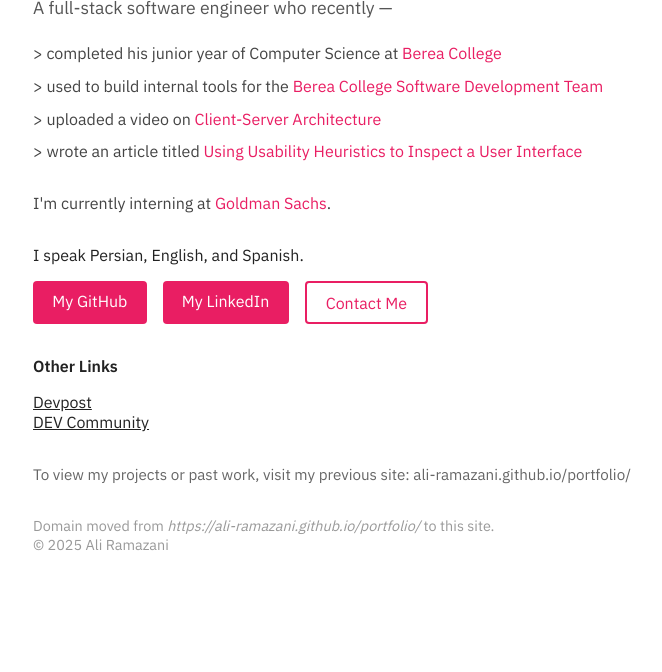
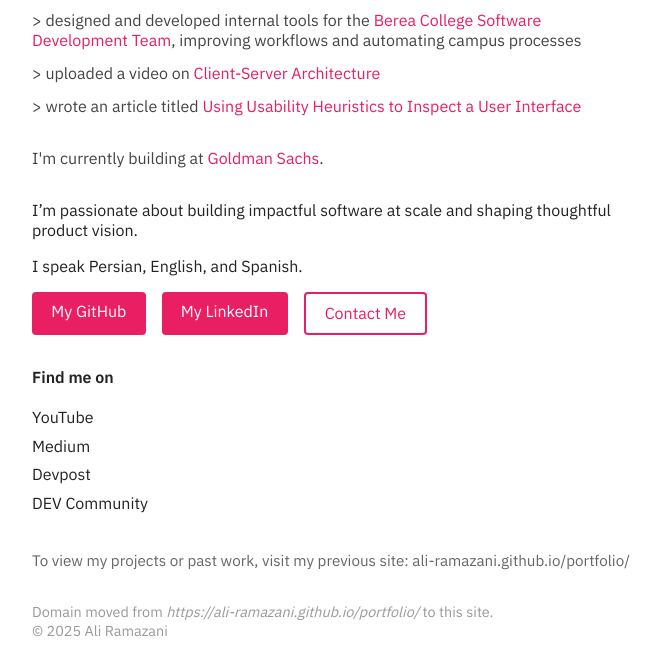
Before and after one commit to ali-ramazani/ali-ramazani.com, a website built with webpack: page index.html in a window 1280 px wide. Shown: the part 173-845 px from the top of the page, without its empty margins (308-970 px from the left). Before the commit the page ends 800 px from the top, so only its background shows below. Built offline with nearby package versions, Linux system fonts and the light colour scheme.

Commit message:
added some links

```diff
--- a/index.html
+++ b/index.html
@@ -13,14 +13,16 @@
   <p class="subtitle">A full-stack software engineer who recently —</p>
 
   <ul class="activity">
-    <li>&gt; completed his junior year of Computer Science at <span class="highlight"><a href="https://www.berea.edu/" target="_blank">Berea College</a></span></li>
-    <li>&gt; used to build internal tools for the <span class="highlight"><a href="https://www.linkedin.com/company/berea-college-student-software-development-team/" target="_blank">Berea College Software Development Team</a></span></li>
-    <li>&gt; uploaded a video on <span class="highlight"><a href="https://www.youtube.com/@itsaliramazani" target="_blank">Client-Server Architecture</a></span></li>
-    <li>&gt; wrote an article titled <span class="highlight"><a href="https://medium.com/@aliramazani" target="_blank">Using Usability Heuristics to Inspect a User Interface</a></span></li>
+    <li>&gt; completed his junior year studying Computer Science at <span class="highlight"><a href="https://www.berea.edu/" target="_blank">Berea College</a></span>, with a focus on full-stack development and systems design</li>
+    <li>&gt; designed and developed internal tools for the <span class="highlight"><a href="https://www.linkedin.com/company/berea-college-student-software-development-team/" target="_blank">Berea College Software Development Team</a></span>, improving workflows and automating campus processes</li>
+    <li>&gt; uploaded a video on <span class="highlight"><a href="https://www.youtube.com/watch?v=6G3fFeQDfz8&t=10s" target="_blank">Client-Server Architecture</a></span></li>
+    <li>&gt; wrote an article titled <span class="highlight"><a href="https://medium.com/@aliramazani/using-usability-heuristics-to-inspect-a-ui-952555547085" target="_blank">Using Usability Heuristics to Inspect a User Interface</a></span></li>
   </ul>
 
-  <p class="current">I'm currently interning at <span class="highlight"><a href="https://www.goldmansachs.com/" target="_blank">Goldman Sachs</a></span>.</p>
 
+  <p class="current">I'm currently building at <span class="highlight"><a href="https://www.goldmansachs.com/" target="_blank">Goldman Sachs</a></span>.</p>
+
+  <p class="vision">I’m passionate about building impactful software at scale and shaping thoughtful product vision.</p>
   <p class="languages">I speak Persian, English, and Spanish.</p>
 
   <div class="buttons">
@@ -30,10 +32,12 @@
   </div>
 
   <div style="margin-top: 2rem;">
-    <p style="font-size: 1rem; font-weight: 600;">Other Links</p>
-    <ul style="list-style: none; padding: 0; margin-top: 0.5rem;">
-      <li style="text-decoration: underline;"><a href="https://devpost.com/aliramazani" target="_blank">Devpost</a></li>
-      <li style="text-decoration: underline"><a href="https://dev.to/aliramazani" target="_blank">DEV Community</a></li>
+    <p style="font-size: 1rem; font-weight: 600;">Find me on</p>
+    <ul style="list-style: none; padding: 0; margin-top: 0.5rem; line-height: 1.8;">
+      <li><a href="https://www.youtube.com/@itsaliramazani" target="_blank">YouTube</a></li>
+      <li><a href="https://medium.com/@aliramazani" target="_blank">Medium</a></li>
+      <li><a href="https://devpost.com/aliramazani" target="_blank">Devpost</a></li>
+      <li><a href="https://dev.to/aliramazani" target="_blank">DEV Community</a></li>
     </ul>
   </div>
 
```
